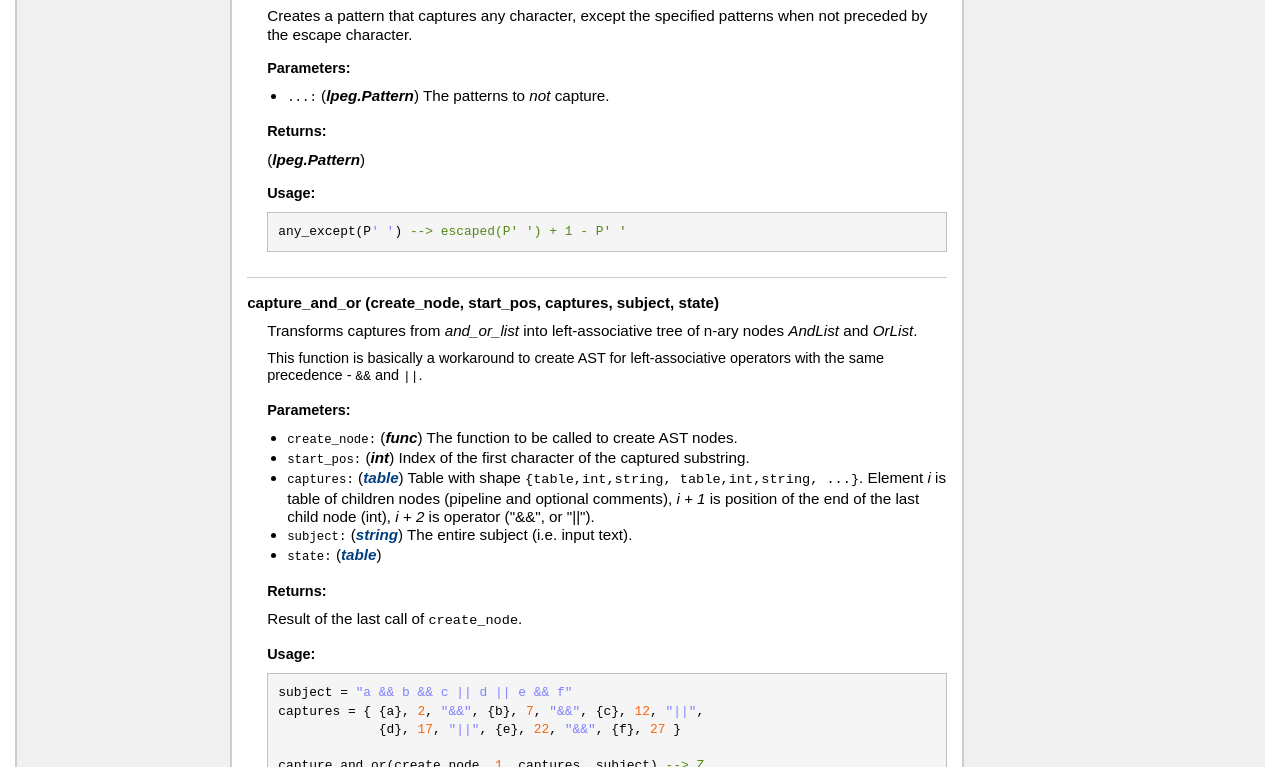
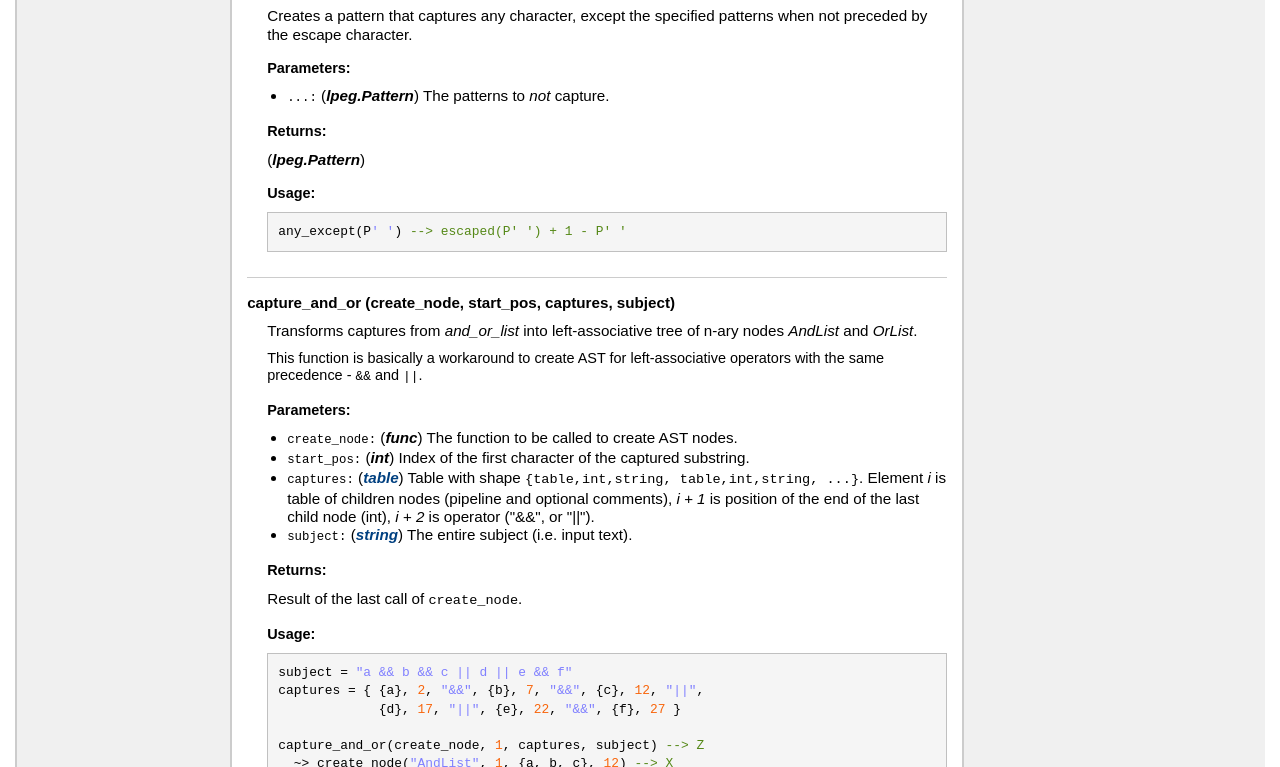
Before and after one commit to jirutka/sh-parser, a plain HTML site: page ldoc/modules/grammar.html in a window 1280 px wide. Shown: the part 1938-2705 px from the top of the page. Drawn offline with Linux system fonts and the light colour scheme.

Commit message:
Built from 1721a1a

```diff
--- a/ldoc/modules/grammar.html
+++ b/ldoc/modules/grammar.html
@@ -85,7 +85,7 @@
  patterns when not preceded by the escape character.</td>
 	</tr>
 	<tr>
-	<td class="name" nowrap><a href="#capture_and_or">capture_and_or (create_node, start_pos, captures, subject, state)</a></td>
+	<td class="name" nowrap><a href="#capture_and_or">capture_and_or (create_node, start_pos, captures, subject)</a></td>
 	<td class="summary">Transforms captures from <em>and_or_list</em> into left-associative tree of n-ary
  nodes <em>AndList</em> and <em>OrList</em>.</td>
 	</tr>
@@ -280,7 +280,7 @@ parser:match(subject, <span class="number">1</span>, create_ast, subject, {})</p
 </dd>
     <dt>
     <a name = "capture_and_or"></a>
-    <strong>capture_and_or (create_node, start_pos, captures, subject, state)</strong>
+    <strong>capture_and_or (create_node, start_pos, captures, subject)</strong>
     </dt>
     <dd>
     Transforms captures from <em>and_or_list</em> into left-associative tree of n-ary
@@ -310,12 +310,6 @@ parser:match(subject, <span class="number">1</span>, create_ast, subject, {})</p
         <li><span class="parameter">subject</span>
             <span class="types"><a class="type" href="https://www.lua.org/manual/5.1/manual.html#5.4">string</a></span>
          The entire subject (i.e. input text).
-        </li>
-        <li><span class="parameter">state</span>
-            <span class="types"><a class="type" href="https://www.lua.org/manual/5.1/manual.html#5.5">table</a></span>
-
-
-
         </li>
     </ul>
 
```
